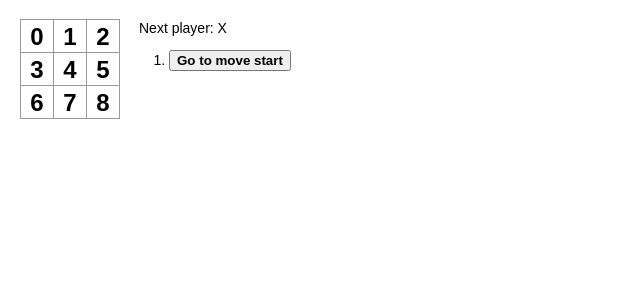
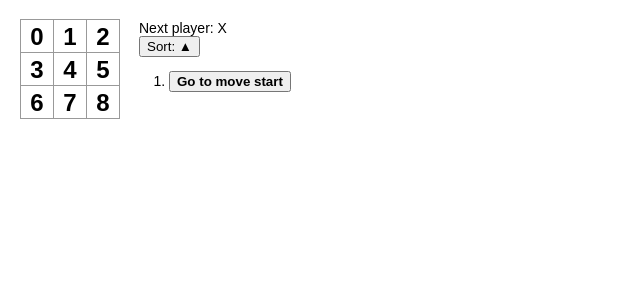
Before and after one commit to 0xEych/react-tutorial, a React (Create React App) app: page / in a window 1280 px wide. Shown: the top 300 px of the page, without its empty margins (0-640 px from the left). Built offline with nearby package versions, Linux system fonts and the light colour scheme.

Commit message:
advance 4

```diff
--- a/src/index.css
+++ b/src/index.css
@@ -6,7 +6,10 @@ body {
 ol, ul {
   padding-left: 30px;
 }
-
+ol{
+  display: flex;
+  flex-direction: column;
+}
 .board-row:after {
   clear: both;
   content: "";
--- a/src/index.tsx
+++ b/src/index.tsx
@@ -53,6 +53,8 @@ const Game: VFC = () => {
     xIsNext: true,
   };
   const [state, setState] = useState(initialState);
+
+  const [movesSort, setMovesSort] = useState(false);
 
   const history = state.history.slice(0, state.stepNumber + 1);
   const current = history[state.stepNumber];
@@ -116,7 +118,12 @@ const Game: VFC = () => {
       </div>
       <div className="game-info">
         <div>{status}</div>
-        <ol>{moves}</ol>
+        <button onClick={() => setMovesSort(!movesSort)}>
+          Sort: {movesSort ? "▼" : "▲"}
+        </button>
+        <ol style={{ flexDirection: movesSort ? "column" : "column-reverse" }}>
+          {moves}
+        </ol>
       </div>
     </div>
   );
```
